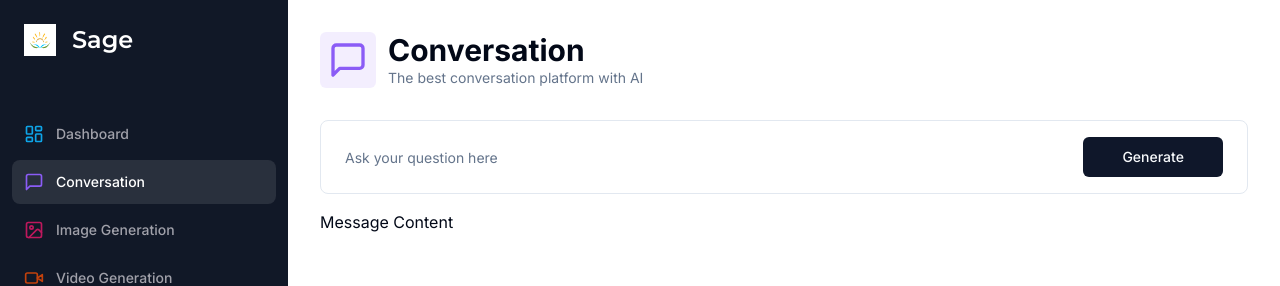
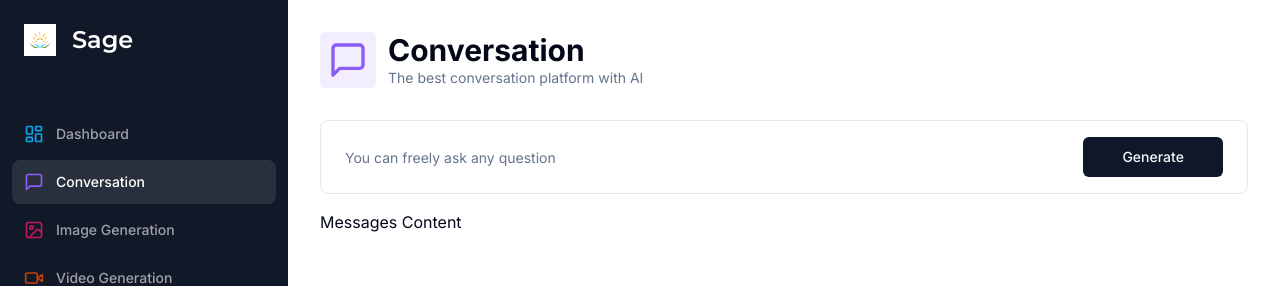
Before and after one commit to dialite/Sage, a Next.js app: page /conversation in a window 1280 px wide. Shown: the top 286 px of the page. Built offline with nearby package versions, Linux system fonts and the light colour scheme.

Commit message:
Create api conversation route

```diff
--- a/app/(dashboard)/(routes)/conversation/page.tsx
+++ b/app/(dashboard)/(routes)/conversation/page.tsx
@@ -50,7 +50,7 @@ const ConversationPage = () => {
                       <Input
                         className="border-0 outline-none focus-visible:ring-0 focus-visible:ring-transparent"
                         disabled={isLoading}
-                        placeholder="Ask your question here"
+                        placeholder="You can freely ask any question"
                         {...field}
                       />
                     </FormControl>
@@ -66,7 +66,7 @@ const ConversationPage = () => {
             </form>
           </Form>
         </div>
-        <div className="space-y-4 mt-4">Message Content</div>
+        <div className="space-y-4 mt-4">Messages Content</div>
       </div>
     </div>
   );
```
Also changed, not shown: app/api/conversation/route.ts (added), 2 other files (tests, documents, lock files or other folders).
